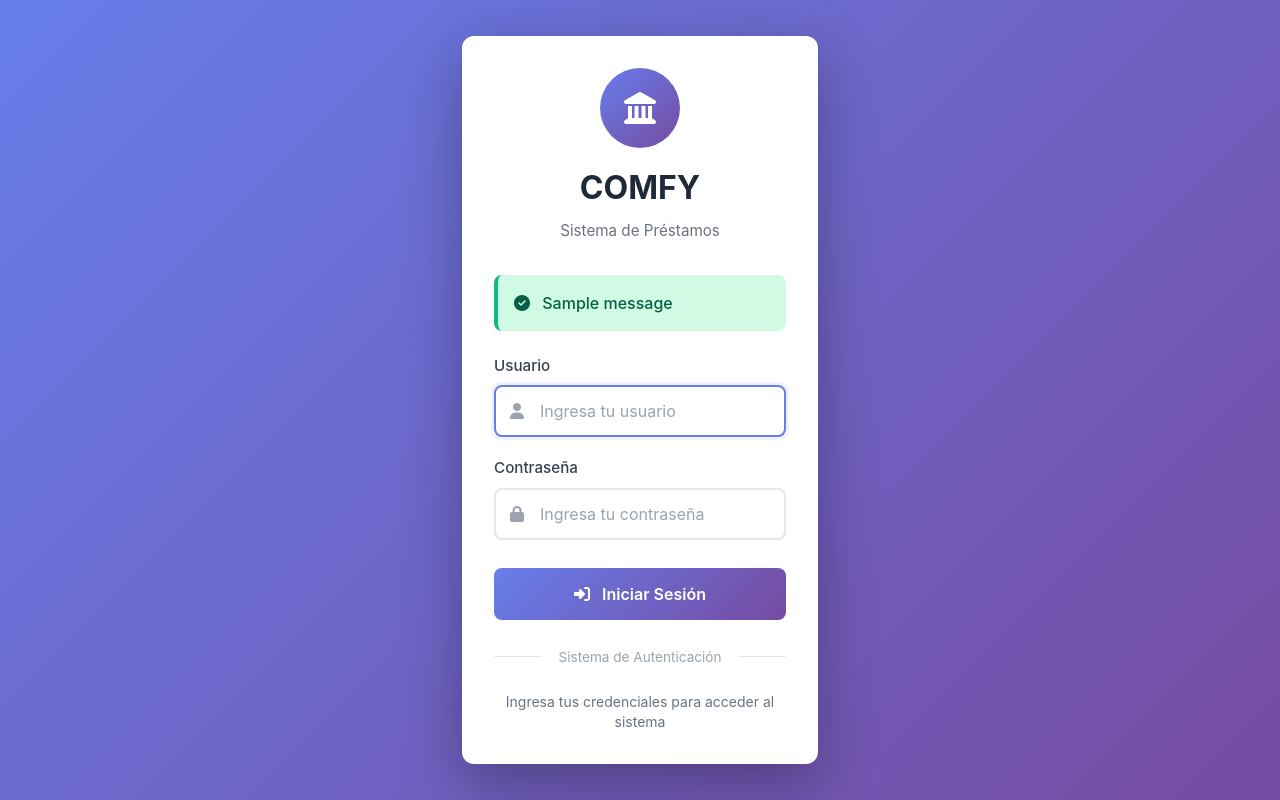
After one commit to UPAO-INSO/caso-agile, a Flask app: page /auth/login in a window 1280 px wide. The commit adds this page. Run offline with Flask 3, Linux system fonts and the light colour scheme; tables that the repository leaves empty hold one stand-in row (values such as "Sample post"); one stand-in notice (Sample message) is shown; style sheets or scripts are compiled from the project's sources; some libraries are stand-ins or nearby versions.

Commit message:
merge con docker + login

```diff
--- a/app/models/__init__.py
+++ b/app/models/__init__.py
@@ -4,6 +4,7 @@ from app.models.prestamo import Prestamo, EstadoPrestamoEnum
 from app.models.cuota import Cuota
 from app.models.declaracion import DeclaracionJurada, TipoDeclaracionEnum
 from app.models.pago import Pago, MedioPagoEnum, MetodoPagoEnum
+from app.models.usuario import Usuario
 
 __all__ = [
     'Cliente',
@@ -14,5 +15,6 @@ __all__ = [
     'TipoDeclaracionEnum',
     'Pago',
     'MedioPagoEnum',
-    'MetodoPagoEnum'
+    'MetodoPagoEnum',
+    'Usuario'
 ]
--- a/app/routes/__init__.py
+++ b/app/routes/__init__.py
@@ -6,6 +6,9 @@ from flask import Blueprint
 
 # Blueprint principal
 main_bp = Blueprint('main', __name__)
+
+# Blueprint de autenticación
+auth_bp = Blueprint('auth', __name__, url_prefix='/auth')
 
 # Blueprints de API REST
 api_v1_bp = Blueprint('api_v1', __name__, url_prefix='/api/v1')
@@ -23,13 +26,14 @@ pagos_bp = Blueprint('pagos', __name__, url_prefix='/pagos')
 caja_bp = Blueprint('caja', __name__, url_prefix='/caja')
 
 # Importar rutas para registrar con los blueprints
-from app.routes import main_routes
+from app.routes import main_routes, auth_routes
 from app.routes import api_cliente, api_prestamo, financial_routes
 from app.routes import cliente_views, prestamo_views
 from app.routes import cliente_routes, prestamo_routes, cuota_routes, declaracion_routes, pago_routes, caja_routes
 
 __all__ = [
     'main_bp',
+    'auth_bp',
     'api_v1_bp',
     'clientes_view_bp',
     'prestamos_view_bp',
--- /dev/null
+++ b/app/routes/auth_routes.py
@@ -0,0 +1,96 @@
+"""
+Routes - Autenticación
+Endpoints para login y gestión de sesiones
+Credenciales hardcodeadas en el sistema
+"""
+from flask import render_template, request, redirect, url_for, flash, session
+import logging
+from datetime import datetime
+
+from app.common.extensions import db
+from app.models.usuario import Usuario
+from app.routes import auth_bp
+from app.common.error_handler import ErrorHandler
+
+logger = logging.getLogger(__name__)
+error_handler = ErrorHandler(logger)
+
+# Credenciales hardcodeadas
+VALID_CREDENTIALS = {
+    'admin': 'admin123',
+    'operador': 'operador123'
+}
+
+
+@auth_bp.route('/login', methods=['GET', 'POST'])
+def login():
+    """Endpoint de login"""
+    if request.method == 'GET':
+        # Si ya está autenticado, redirige al inicio
+        if 'usuario_id' in session:
+            return redirect(url_for('prestamos_view.index_view'))
+        return render_template('auth/login.html')
+
+    # POST: Procesar login
+    usuario = request.form.get('usuario', '').strip()
+    password = request.form.get('password', '').strip()
+
+    if not usuario or not password:
+        flash('Usuario y contraseña son requeridos', 'error')
+        return render_template('auth/login.html')
+
+    try:
+        # Validar credenciales contra las hardcodeadas
+        if usuario not in VALID_CREDENTIALS:
+            logger.warning(f"Intento de login fallido: usuario '{usuario}' no encontrado")
+            flash('Usuario o contraseña incorrectos', 'error')
+            return render_template('auth/login.html')
+
+        if VALID_CREDENTIALS[usuario] != password:
+            logger.warning(f"Intento de login fallido: contraseña incorrecta para '{usuario}'")
+            flash('Usuario o contraseña incorrectos', 'error')
+            return render_template('auth/login.html')
+
+        # Obtener usuario de la BD (para datos como nombre_completo y rol)
+        user = Usuario.query.filter_by(usuario=usuario).first()
+
+        if not user or not user.activo:
+            logger.warning(f"Usuario '{usuario}' no está activo o no existe en BD")
+            flash('La cuenta no está disponible', 'error')
+            return render_template('auth/login.html')
+
+        # Login exitoso
+        session['usuario_id'] = user.usuario_id
+        session['usuario'] = user.usuario
+        session['nombre_completo'] = user.nombre_completo
+        session['rol'] = user.rol
+
+        # Actualizar fecha de última conexión
+        user.fecha_ultima_conexion = datetime.now()
+        db.session.commit()
+
+        logger.info(f"Login exitoso para usuario: {usuario}")
+        flash(f'Bienvenido, {user.nombre_completo}!', 'success')
+
+        return redirect(url_for('prestamos_view.index_view'))
+
+    except Exception as e:
+        logger.error(f"Error durante login: {str(e)}")
+        flash('Error durante el login. Intenta de nuevo.', 'error')
+        return render_template('auth/login.html')
+
+
+@auth_bp.route('/logout', methods=['GET', 'POST'])
+def logout():
+    """Endpoint para cerrar sesión"""
+    try:
+        if 'usuario_id' in session:
+            usuario = session.get('usuario', 'desconocido')
+            session.clear()
+            logger.info(f"Logout exitoso para usuario: {usuario}")
+            flash('Sesión cerrada correctamente', 'success')
+        return redirect(url_for('auth.login'))
+    except Exception as e:
+        logger.error(f"Error durante logout: {str(e)}")
+        flash('Error al cerrar sesión', 'error')
+        return redirect(url_for('auth.login'))
--- a/app/routes/cliente_views.py
+++ b/app/routes/cliente_views.py
@@ -11,12 +11,14 @@ from app.crud import (
     obtener_cliente_por_id
 )
 from app.common.error_handler import ErrorHandler
+from app.common.auth_decorators import login_required
 
 logger = logging.getLogger(__name__)
 error_handler = ErrorHandler(logger)
 
 
 @clientes_view_bp.route('/clientes')
+@login_required
 def listar_clientes_view():
     """Vista: Lista todos los clientes en una página HTML"""
     try:
@@ -29,6 +31,7 @@ def listar_clientes_view():
 
 
 @clientes_view_bp.route('/clientes/<int:cliente_id>')
+@login_required
 def ver_cliente_view(cliente_id):
     """Vista: Muestra el detalle de un cliente"""
     try:
--- a/app/routes/prestamo_views.py
+++ b/app/routes/prestamo_views.py
@@ -16,18 +16,21 @@ from app.crud import (
     obtener_resumen_cuotas
 )
 from app.common.error_handler import ErrorHandler
+from app.common.auth_decorators import login_required
 
 logger = logging.getLogger(__name__)
 error_handler = ErrorHandler(logger)
 
 
 @prestamos_view_bp.route('/')
+@login_required
 def index_view():
     """Vista principal - Landing page"""
     return render_template('index.html')
 
 
 @prestamos_view_bp.route('/prestamos')
+@login_required
 def listar_prestamos_view():
     """Vista: Lista todos los préstamos"""
     try:
@@ -41,6 +44,7 @@ def listar_prestamos_view():
 
 
 @prestamos_view_bp.route('/clientes/<int:cliente_id>/prestamos')
+@login_required
 def ver_prestamos_cliente_view(cliente_id):
     """Vista: Muestra los préstamos de un cliente"""
     try:
--- /dev/null
+++ b/app/templates/auth/login.html
@@ -0,0 +1,290 @@
+<!DOCTYPE html>
+<html lang="es">
+<head>
+    <meta charset="UTF-8" />
+    <meta name="viewport" content="width=device-width, initial-scale=1.0" />
+    <title>Iniciar Sesión - COMFY</title>
+    <script src="https://kit.fontawesome.com/cf7e82587e.js" crossorigin="anonymous"></script>
+    <link rel="stylesheet" href="{{ url_for('static', filename='css/style.css') }}" />
+    <style>
+        body {
+            background: linear-gradient(135deg, #667eea 0%, #764ba2 100%);
+            min-height: 100vh;
+            display: flex;
+            align-items: center;
+            justify-content: center;
+            font-family: -apple-system, BlinkMacSystemFont, 'Segoe UI', Roboto, Oxygen, Ubuntu, Cantarell, sans-serif;
+        }
+
+        .login-container {
+            width: 100%;
+            max-width: 420px;
+            padding: 2rem;
+        }
+
+        .login-card {
+            background: white;
+            border-radius: 12px;
+            box-shadow: 0 20px 60px rgba(0, 0, 0, 0.3);
+            padding: 2rem;
+        }
+
+        .login-header {
+            text-align: center;
+            margin-bottom: 2rem;
+        }
+
+        .logo-circle {
+            width: 80px;
+            height: 80px;
+            margin: 0 auto 1rem;
+            background: linear-gradient(135deg, #667eea 0%, #764ba2 100%);
+            border-radius: 50%;
+            display: flex;
+            align-items: center;
+            justify-content: center;
+            font-size: 2rem;
+            color: white;
+        }
+
+        .login-header h1 {
+            font-size: 2rem;
+            font-weight: 700;
+            color: #1f2937;
+            margin: 0;
+        }
+
+        .login-header p {
+            color: #6b7280;
+            font-size: 0.95rem;
+            margin-top: 0.5rem;
+        }
+
+        .form-group {
+            margin-bottom: 1.25rem;
+        }
+
+        .form-group label {
+            display: block;
+            font-weight: 500;
+            color: #374151;
+            margin-bottom: 0.5rem;
+            font-size: 0.95rem;
+        }
+
+        .form-group input {
+            width: 100%;
+            padding: 0.75rem 1rem;
+            border: 2px solid #e5e7eb;
+            border-radius: 8px;
+            font-size: 1rem;
+            transition: all 0.3s ease;
+            box-sizing: border-box;
+        }
+
+        .form-group input:focus {
+            outline: none;
+            border-color: #667eea;
+            box-shadow: 0 0 0 3px rgba(102, 126, 234, 0.1);
+        }
+
+        .form-group input::placeholder {
+            color: #9ca3af;
+        }
+
+        .login-btn {
+            width: 100%;
+            padding: 0.875rem;
+            background: linear-gradient(135deg, #667eea 0%, #764ba2 100%);
+            color: white;
+            border: none;
+            border-radius: 8px;
+            font-weight: 600;
+            font-size: 1rem;
+            cursor: pointer;
+            transition: all 0.3s ease;
+            margin-top: 0.5rem;
+        }
+
+        .login-btn:hover {
+            transform: translateY(-2px);
+            box-shadow: 0 10px 20px rgba(102, 126, 234, 0.3);
+        }
+
+        .login-btn:active {
+            transform: translateY(0);
+        }
+
+        .divider {
+            text-align: center;
+            margin: 1.5rem 0;
+            position: relative;
+        }
+
+        .divider::before {
+            content: '';
+            position: absolute;
+            top: 50%;
+            left: 0;
+            right: 0;
+            height: 1px;
+            background: #e5e7eb;
+        }
+
+        .divider span {
+            background: white;
+            padding: 0 1rem;
+            color: #9ca3af;
+            font-size: 0.85rem;
+            position: relative;
+        }
+
+        .register-link {
+            text-align: center;
+            color: #6b7280;
+            font-size: 0.95rem;
+        }
+
+        .register-link a {
+            color: #667eea;
+            text-decoration: none;
+            font-weight: 600;
+            transition: color 0.2s;
+        }
+
+        .register-link a:hover {
+            color: #764ba2;
+        }
+
+        .flash-messages {
+            margin-bottom: 1.5rem;
+        }
+
+        .flash {
+            padding: 1rem;
+            border-radius: 8px;
+            margin-bottom: 0.75rem;
+            font-weight: 500;
+            animation: slideIn 0.3s ease;
+        }
+
+        .flash-error {
+            background-color: #fee2e2;
+            color: #991b1b;
+            border-left: 4px solid #dc2626;
+        }
+
+        .flash-success {
+            background-color: #d1fae5;
+            color: #065f46;
+            border-left: 4px solid #10b981;
+        }
+
+        @keyframes slideIn {
+            from {
+                opacity: 0;
+                transform: translateY(-10px);
+            }
+            to {
+                opacity: 1;
+                transform: translateY(0);
+            }
+        }
+
+        .icon-input {
+            position: relative;
+        }
+
+        .icon-input i {
+            position: absolute;
+            left: 1rem;
+            top: 50%;
+            transform: translateY(-50%);
+            color: #9ca3af;
+            pointer-events: none;
+        }
+
+        .icon-input input {
+            padding-left: 2.75rem;
+        }
+    </style>
+</head>
+<body>
+    <div class="login-container">
+        <div class="login-card">
+            <!-- Header -->
+            <div class="login-header">
+                <div class="logo-circle">
+                    <i class="fa-solid fa-landmark"></i>
+                </div>
+                <h1>COMFY</h1>
+                <p>Sistema de Préstamos</p>
+            </div>
+
+            <!-- Mensajes Flash -->
+            {% with messages = get_flashed_messages(with_categories=True) %}
+                {% if messages %}
+                <div class="flash-messages">
+                    {% for category, message in messages %}
+                        <div class="flash flash-{{ category }}">
+                            {% if category == 'error' %}
+                                <i class="fa-solid fa-circle-xmark mr-2"></i>
+                            {% else %}
+                                <i class="fa-solid fa-circle-check mr-2"></i>
+                            {% endif %}
+                            {{ message }}
+                        </div>
+                    {% endfor %}
+                </div>
+                {% endif %}
+            {% endwith %}
+
+            <!-- Formulario de Login -->
+            <form method="POST" action="{{ url_for('auth.login') }}" novalidate>
+                <div class="form-group">
+                    <label for="usuario">Usuario</label>
+                    <div class="icon-input">
+                        <i class="fa-solid fa-user"></i>
+                        <input
+                            type="text"
+                            id="usuario"
+                            name="usuario"
+                            placeholder="Ingresa tu usuario"
+                            required
+                            autofocus
+                        />
+                    </div>
+                </div>
+
+                <div class="form-group">
+                    <label for="password">Contraseña</label>
+                    <div class="icon-input">
+                        <i class="fa-solid fa-lock"></i>
+                        <input
+                            type="password"
+                            id="password"
+                            name="password"
+                            placeholder="Ingresa tu contraseña"
+                            required
+                        />
+                    </div>
+                </div>
+
+                <button type="submit" class="login-btn">
+                    <i class="fa-solid fa-sign-in-alt mr-2"></i> Iniciar Sesión
+                </button>
+            </form>
+
+            <!-- Divider -->
+            <div class="divider">
+                <span>Sistema de Autenticación</span>
+            </div>
+
+            <!-- Footer Info -->
+            <div class="text-center text-sm text-gray-500">
+                <p>Ingresa tus credenciales para acceder al sistema</p>
+            </div>
+        </div>
+    </div>
+</body>
+</html>
```
Also changed, not shown: app/__init__.py (+6 -1 lines), app/common/auth_decorators.py (added, +50 -0 lines), app/models/usuario.py (added, +40 -0 lines), app/routes/caja_routes.py (+7 -0 lines), app/routes/main_routes.py (+7 -1 lines), app/templates/components/shared/navbar.html (+29 -2 lines), migrations/versions/59d23688588f_add_usuario_model_for_authentication.py (added, +65 -0 lines).
